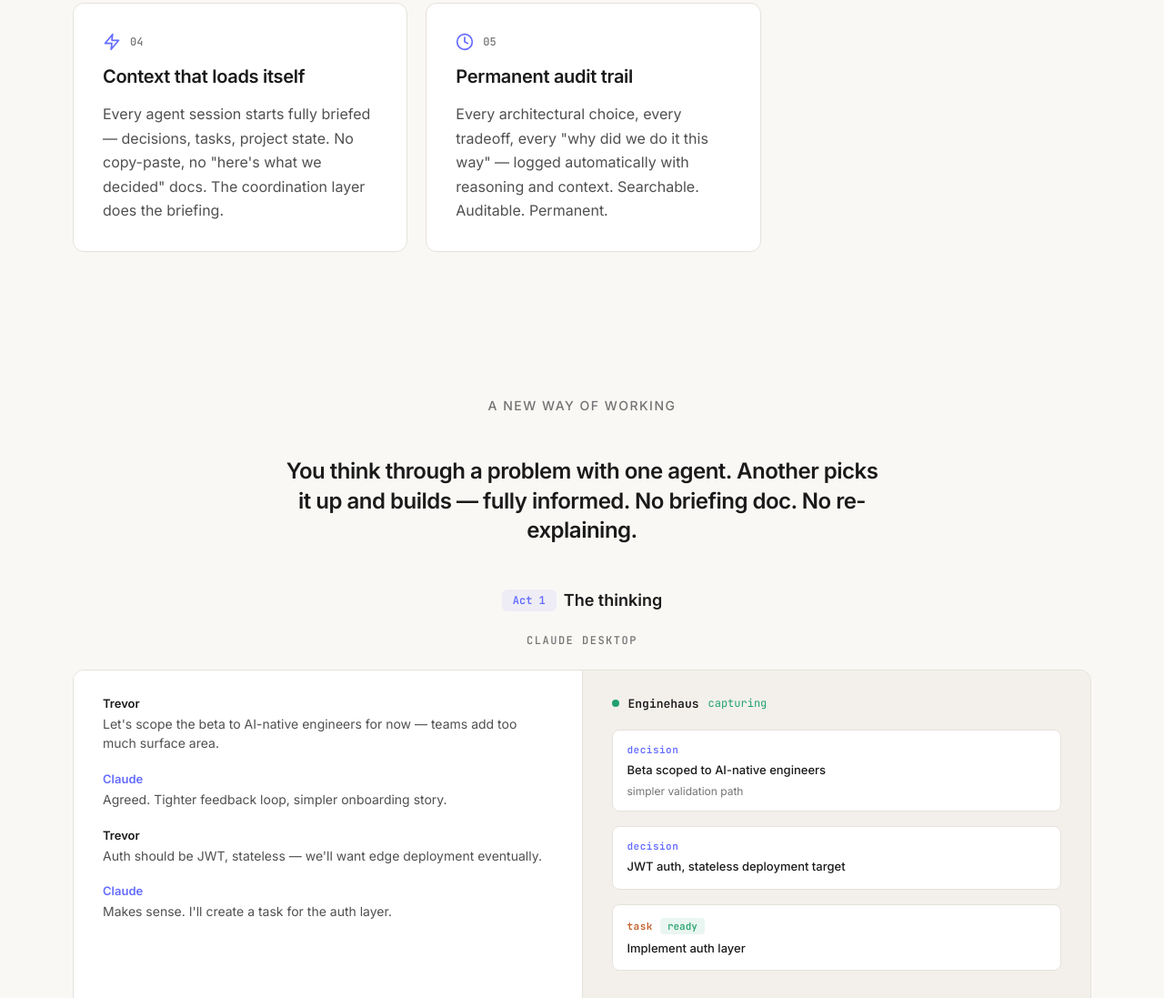
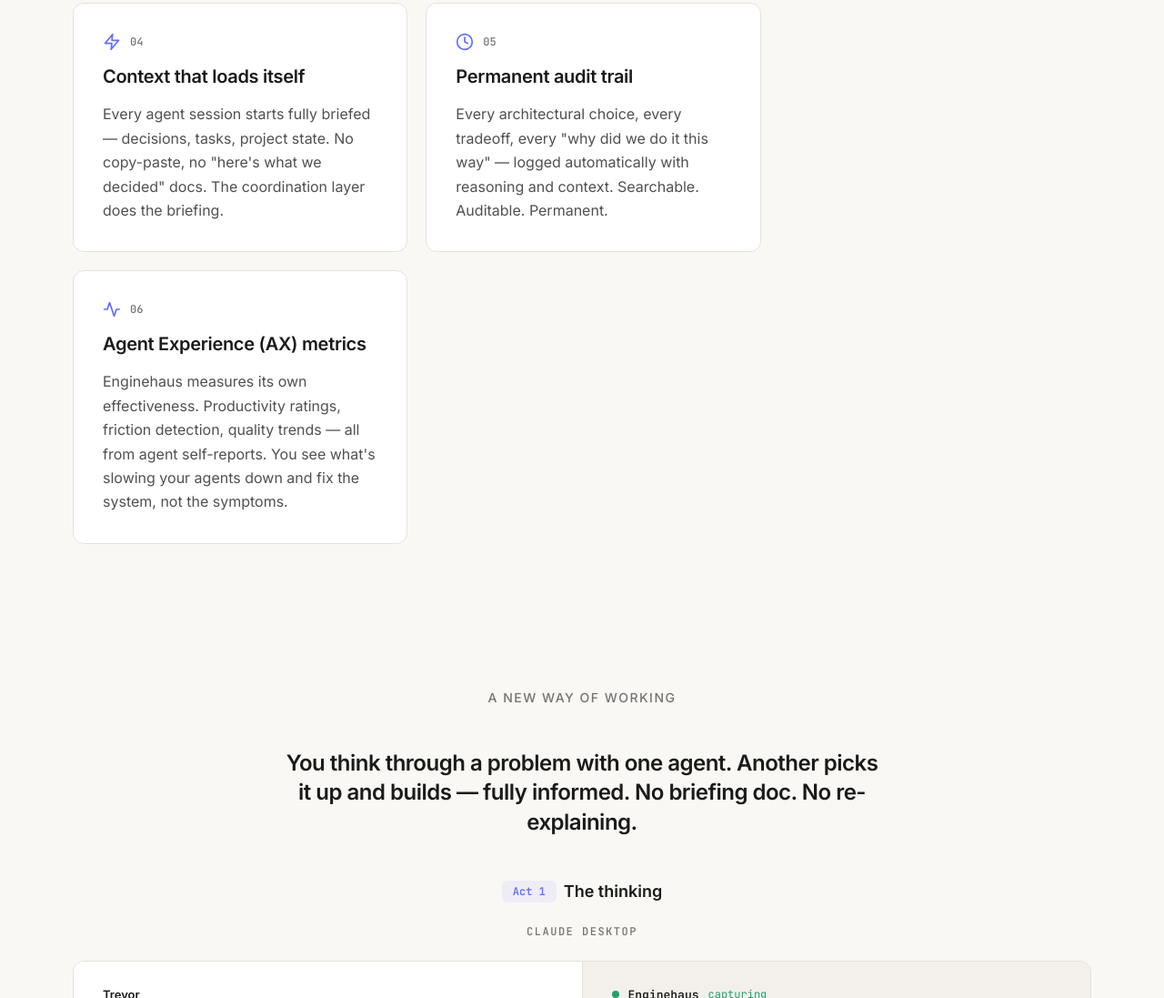
Before and after one commit to enginehaus/website, a plain HTML site: page index.html in a window 1280 px wide. Shown: the part 1987-3084 px from the top of the page at 91% size. Drawn offline with Linux system fonts and the light colour scheme.

Commit message:
feat: Add AX (Agent Experience) feature card
Enginehaus measures its own effectiveness — productivity ratings,
friction detection, quality trends from agent self-reports.
Card 06 in the features grid.

Co-Authored-By: Claude Opus 4.6 <noreply@anthropic.com>

```diff
--- a/index.html
+++ b/index.html
@@ -1087,6 +1087,14 @@
         <h3>Permanent audit trail</h3>
         <p>Every architectural choice, every tradeoff, every "why did we do it this way" — logged automatically with reasoning and context. Searchable. Auditable. Permanent.</p>
       </div>
+      <div class="feature-card">
+        <div class="feature-card-top">
+          <svg viewBox="0 0 24 24" fill="none" stroke="currentColor" stroke-width="2" stroke-linecap="round" stroke-linejoin="round"><path d="M22 12h-4l-3 9L9 3l-3 9H2"/></svg>
+          <span class="num">06</span>
+        </div>
+        <h3>Agent Experience (AX) metrics</h3>
+        <p>Enginehaus measures its own effectiveness. Productivity ratings, friction detection, quality trends — all from agent self-reports. You see what's slowing your agents down and fix the system, not the symptoms.</p>
+      </div>
     </div>
   </section>
 
```
